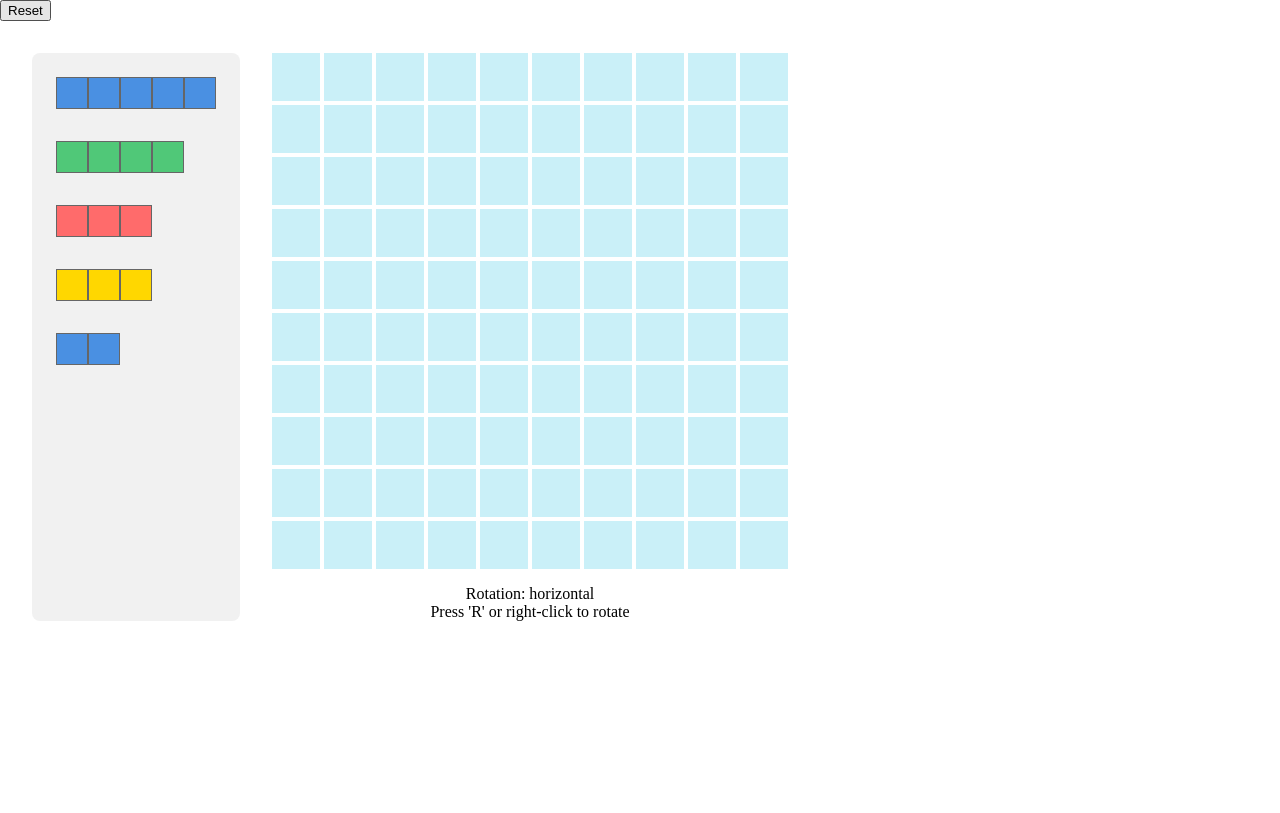
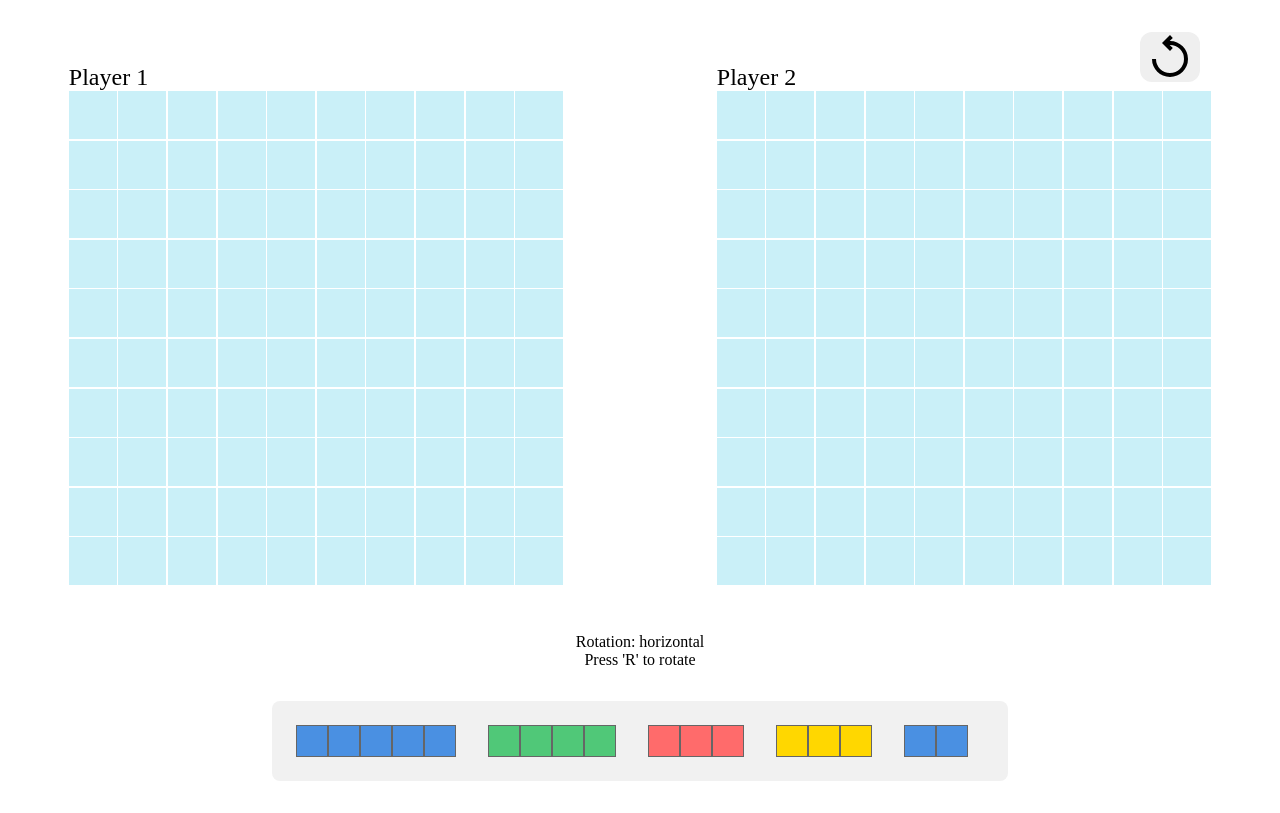
Before and after one commit to detrett/battleships, a website built with webpack: page src/template.html in a window 1280 px wide. Built offline with nearby package versions, Linux system fonts and the light colour scheme.

Commit message:
refactor: use player board instead of placement board
fix: remove event listener upon game reset so that
the ai only triggers once

```diff
--- a/src/screen-controller.js
+++ b/src/screen-controller.js
@@ -4,20 +4,21 @@ import { ShipPlacementController } from "./ship-placement-controller";
 
 export class ScreenController {
   constructor() {
-    this.setupPlacementPhase();
     this.gameController = null;
     this.playerTurnDiv = document.getElementById("player-turn");
     this.enemyBoardDiv = document.getElementById("enemy-board");
     this.playerBoardDiv = document.getElementById("player-board");
     this.resetButton = document.getElementById("reset-button");
-    this.resetPlacements = document.getElementById('reset-placement-button');
+
     if (this.resetButton) {
       this.resetButton.addEventListener("click", () => this.resetGame());
     }
+    this.enemyBoardDiv.addEventListener("click", (event) =>
+      this.clickHandlerBoard(event)
+    );
 
-    this.resetPlacements.addEventListener('click', () => {
-      this.setupPlacementPhase();
-    })
+    this.disableBoardClicks();
+    this.setupPlacementPhase();
   }
 
   setupPlacementPhase() {
@@ -25,6 +26,7 @@ export class ScreenController {
     const player2 = new Player("Player 2", "ai");
 
     player2.setBoard();
+    this.updateGrid(this.enemyBoardDiv, player2.gameboard.getGrid(), false);
 
     new ShipPlacementController(player1, () => {
       this.gameController = new GameController(player1, player2);
@@ -35,13 +37,7 @@ export class ScreenController {
 
   startGame() {
     document.querySelector('#placement-container').style.display = 'none';
-    document.getElementById('game-container').style.display = 'block';
-
-    this.enemyBoardDiv.addEventListener("click", (event) =>
-      this.clickHandlerBoard(event)
-    );
     this.enableBoardClicks();
-    this.updateScreen();
   }
 
   updateScreen() {
@@ -65,6 +61,7 @@ export class ScreenController {
 
   // Helper method to update grids
   updateGrid(div, grid, showShips) {
+    div.textContent = "";
     grid.forEach((row, r_index) =>
       row.map((tile, c_index) => {
         let element = "span";
@@ -119,6 +116,7 @@ export class ScreenController {
 
     // VS AI
     if (this.gameController.getInactivePlayer().playerType === "ai") {
+      this.playerTurnDiv.textContent = `AI's turn...`;
       this.disableBoardClicks();
       setTimeout(() => {
         const isAIgameOver = this.gameController.playAIRound();
@@ -142,8 +140,13 @@ export class ScreenController {
   }
 
   resetGame() {
+    this.disableBoardClicks();
     document.querySelector('#placement-container').style.display = 'block';
-    document.getElementById('game-container').style.display = 'none';
+    this.playerTurnDiv.textContent = ``;
+
+    this.enemyBoardDiv.removeEventListener("click", (event) =>
+      this.clickHandlerBoard(event)
+    );
 
     this.setupPlacementPhase();
   }
--- a/src/ship-placement-controller.js
+++ b/src/ship-placement-controller.js
@@ -84,7 +84,7 @@ export class ShipPlacementController {
   }
 
   renderPlacementBoard() {
-    const board = document.getElementById('placement-board');
+    const board = document.getElementById('player-board');
     this.clearElement(board);
 
     for (let row = 0; row < 10; row++) {
--- a/src/styles.css
+++ b/src/styles.css
@@ -50,9 +50,19 @@ button:hover {
 
 /** STYLES **/
 
+/* Reset button */
+#reset-button {
+  position: fixed;
+  border: none;
+  border-radius: 12px;
+  top: 2rem;
+  right: 5rem;
+}
+
 /*Grid*/
 .boards {
   display: flex;
+  margin-block-start: 5%;
   justify-content: space-around;
   gap: 1rem;
 }
@@ -89,23 +99,21 @@ button:hover {
 /*Placement*/
 .placement-container {
   display: flex;
+  flex-direction: column;
+  margin: auto;
   gap: 2rem;
   padding: 2rem;
+  width: 50rem;
 }
 
 #ship-dock {
   display: flex;
-  flex-direction: column;
+  flex-direction: row;
+
   gap: 1rem;
   padding: 1rem;
   background: #f1f1f1;
   border-radius: 8px;
-}
-
-#placement-board {
-  display: grid;
-  grid-template-columns: repeat(10, 1fr);
-  gap: 0.25rem;
 }
 
 .valid-placement {
@@ -150,6 +158,15 @@ button:hover {
 .ship-submarine .placeship-cell { background: #ffd700; }
 .ship-patrol-boat .placeship-cell { background: #9370db; }
 
-#game-container {
-  display: none;
+/* Icons */
+.icon {
+  width: 48px;
+  height: 48px;
+  display: block;
 }
+
+.reset {
+  background-image: url(icons/replay.svg);
+  background-repeat: no-repeat;
+  background-size: contain;
+}
--- a/src/template.html
+++ b/src/template.html
@@ -7,8 +7,9 @@
   </head>
   <body>
     <div id="game-container">
-      <div id="player-turn"></div>
-      <button id="reset-button">Reset</button>
+      <button id="reset-button"><span class="icon reset"></span></button>
+
+
       <div class="boards">
         <div class="player">
           <h2>Player 1</h2>
@@ -20,18 +21,18 @@
         </div>
       </div>
     </div>
+
+    <div id="player-turn"></div>
+
     <div id="placement-container">
-      <button id="reset-placement-button">Reset</button>
       <div class="placement-container">
+        <div class="rotation-controls">
+          <p id="rotation-display">Rotation: horizontal</p>
+          <p>Press 'R' to rotate</p>
+        </div>
         <div id="ship-dock"></div>
-        <div>
-          <div id="placement-board"></div>
-          <div class="rotation-controls">
-            <p id="rotation-display">Rotation: horizontal</p>
-            <p>Press 'R' or right-click to rotate</p>
-          </div>
-        </div>
       </div>
     </div>
+
   </body>
 </html>
```
Also changed, not shown: src/icons/replay.svg (added).
